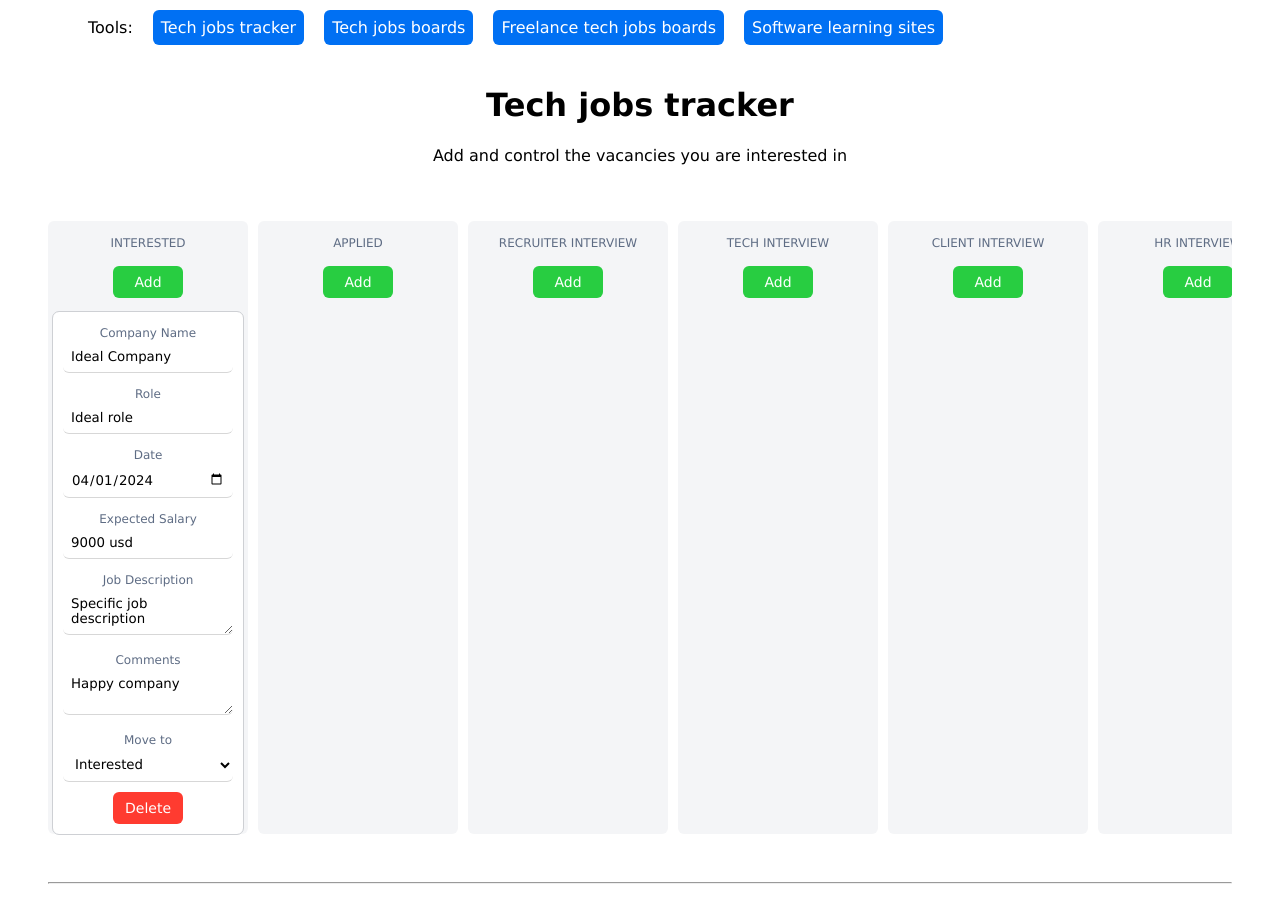
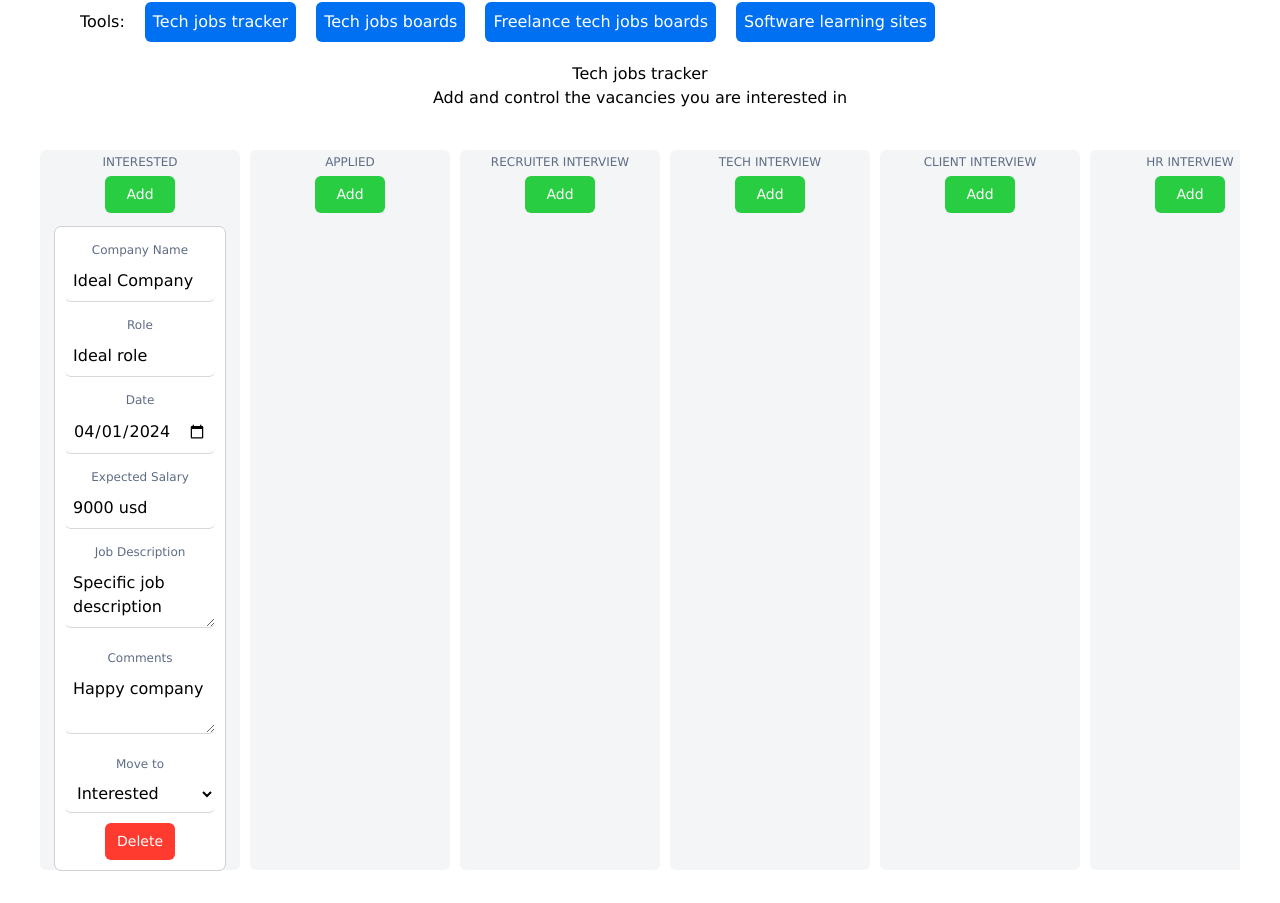
Before and after one commit to MEGAFRAN/vacancy-manager, a Next.js app: page / in a window 1280 px wide. Shown: the part 18-921 px from the top of the page. Built offline with nearby package versions, Linux system fonts and the light colour scheme.

Commit message:
feature: added tailwindcss to project

```diff
--- a/app/core/modules/contentful/components/Article.tsx
+++ b/app/core/modules/contentful/components/Article.tsx
@@ -15,6 +15,7 @@ interface ArticleProps {
 
 const Article: React.FC<ArticleProps> = ({ articleData }) => {
   const { articleImage, sys, slug, title, categoryName, summary, authorName } = articleData
+  const href = `/blog/articles/${slug}`
 
   return (
     <article key={sys.id} className="h-full flex flex-col rounded-lg shadow-lg overflow-hidden">
@@ -26,7 +27,7 @@ const Article: React.FC<ArticleProps> = ({ articleData }) => {
         width="350"
       />
       <div className="flex-1 p-6">
-        <Link href={`/blog/articles/${slug}`}>
+        <Link href={href}>
           <h3 className="text-2xl font-bold leading-tight text-zinc-900 dark:text-zinc-50  py-4">
             {title}
           </h3>
@@ -41,7 +42,7 @@ const Article: React.FC<ArticleProps> = ({ articleData }) => {
         <div className="flex justify-end">
           <Link
             className="inline-flex h-10 items-center justify-center text-sm font-medium"
-            href={`/articles/${slug}`}
+            href={href}
           >
             Read More →
           </Link>
--- a/app/globals.css
+++ b/app/globals.css
@@ -1,3 +1,8 @@
+/* stylelint-disable scss/at-rule-no-unknown */
+@tailwind base;
+@tailwind components;
+@tailwind utilities;
+
 * {
   font-family: Verdana, Geneva, Tahoma, sans-serif;
 }
--- /dev/null
+++ b/postcss.config.js
@@ -0,0 +1,6 @@
+module.exports = {
+  plugins: {
+    tailwindcss: {},
+    autoprefixer: {},
+  },
+}
--- /dev/null
+++ b/tailwind.config.js
@@ -0,0 +1,12 @@
+/** @type {import('tailwindcss').Config} */
+module.exports = {
+  content: [
+    "./app/**/*.{js,ts,jsx,tsx,mdx}",
+    "./pages/**/*.{js,ts,jsx,tsx,mdx}",
+    "./components/**/*.{js,ts,jsx,tsx,mdx}",
+  ],
+  theme: {
+    extend: {},
+  },
+  plugins: [],
+}
```
Also changed, not shown: package.json (+13 -10 lines), 2 other files (tests, documents, lock files or other folders).
